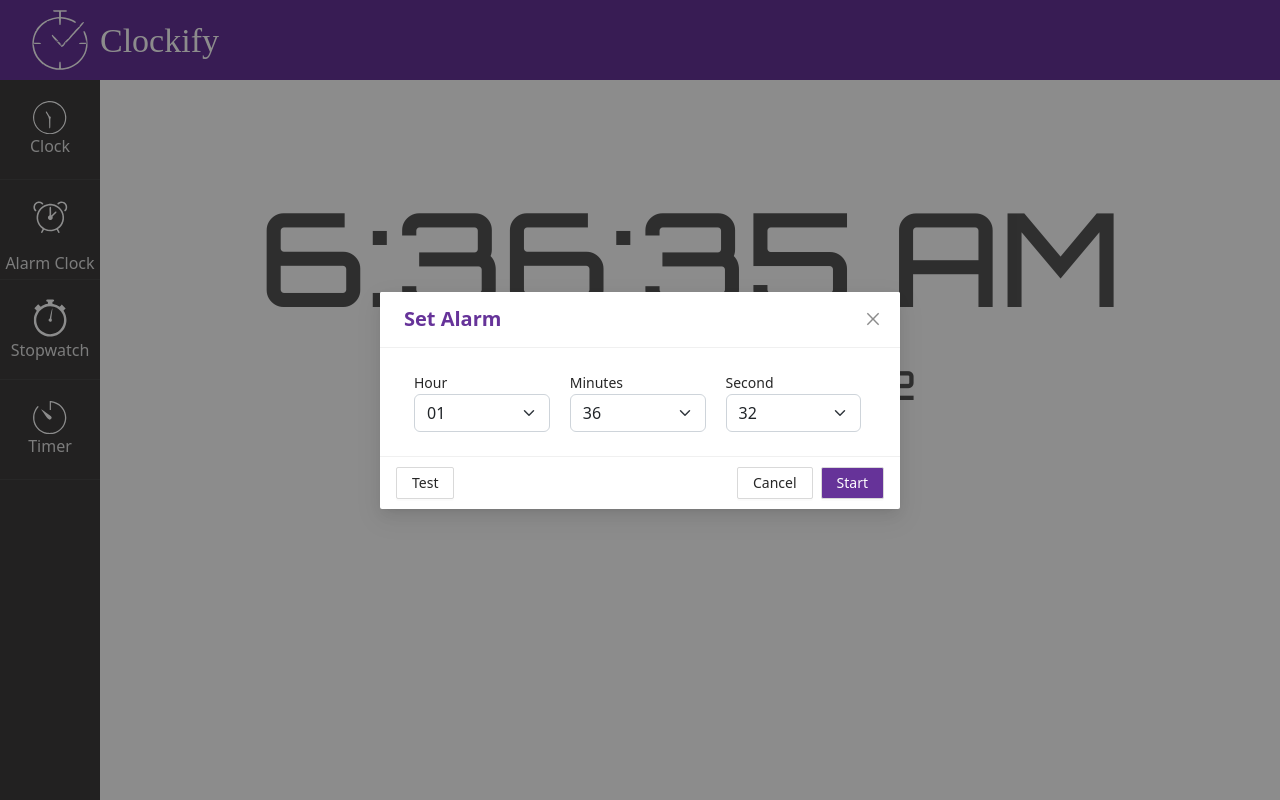
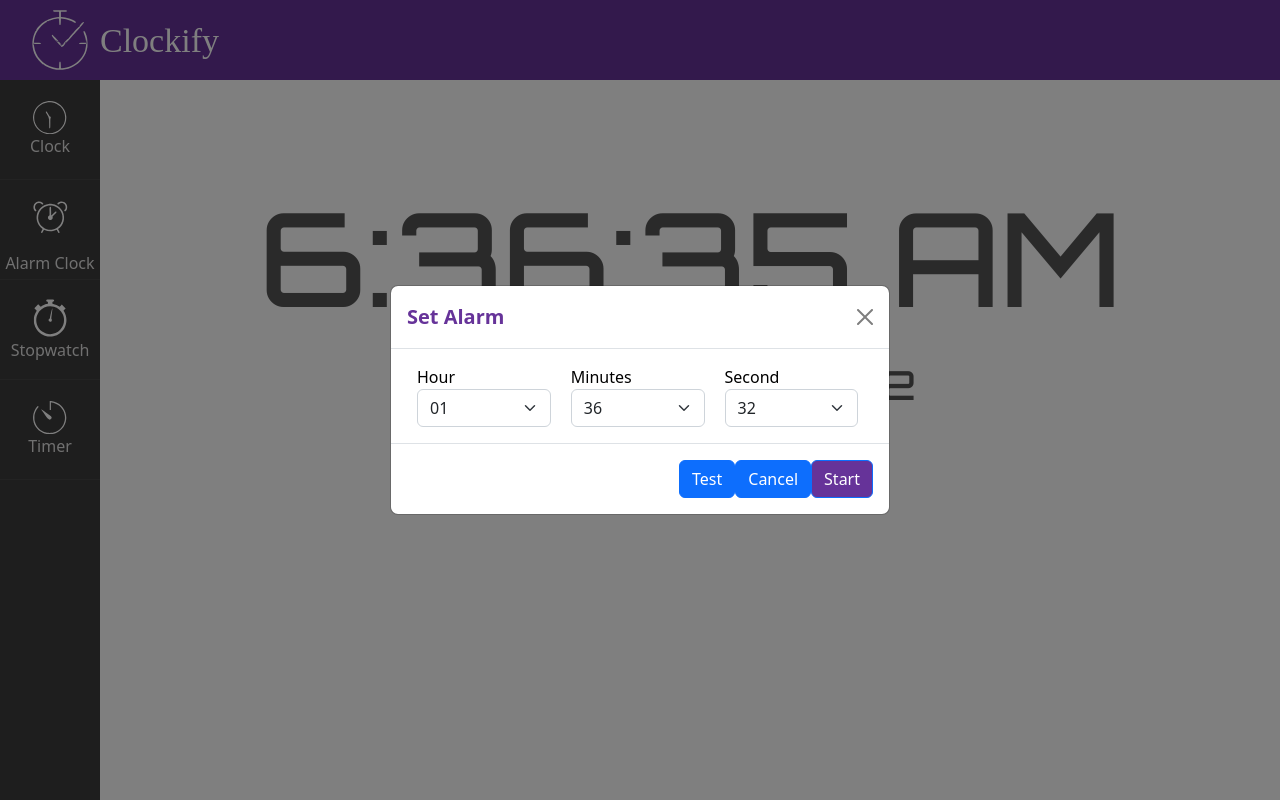
Before and after one commit to SaloniJariwala/Clock-app, a React (Create React App) app: page /alarm in a window 1280 px wide. Both pictures are taken after a click on the button "Set Alarm". Built offline with nearby package versions, Linux system fonts and the light colour scheme; a web font is replaced by a local one.

Commit message:
successful build changes

```diff
--- a/package.json
+++ b/package.json
@@ -7,7 +7,6 @@
     "@testing-library/jest-dom": "^5.16.5",
     "@testing-library/react": "^13.4.0",
     "@testing-library/user-event": "^13.5.0",
-    "antd": "^4.24.1",
     "bootstrap": "^5.2.2",
     "momentjs": "^2.0.0",
     "react": "^18.2.0",
--- a/src/App.js
+++ b/src/App.js
@@ -1,7 +1,6 @@
 import React from "react";
 import { Route, Routes } from 'react-router-dom';
 import './App.css';
-import 'antd/dist/antd.css';
 import 'bootstrap/dist/css/bootstrap.min.css';
 import Layout from './Components/Layout';
 import Clock from "./Components/Clock";
--- a/src/Components/SetAlarmForm/HourContainer.js
+++ b/src/Components/SetAlarmForm/HourContainer.js
@@ -1,27 +1,28 @@
-import { useEffect, useState } from "react";
+import { useState } from "react";
 
 const HourContainer = ({
     options,
     setTime
 }) => {
 
-    const [currHour, setCurrHour] = useState();
+    const newDate = new Date();
 
-    const getHour = () => {
-        const newDate = new Date();
-        setCurrHour(newDate.getHours().toString());
-    }
+    const [currHour, setCurrHour] = useState(newDate.getHours());
+
+    // const getHour = () => {
+    //     setCurrHour(newDate.getHours().toString());
+    // }
 
     const handleChange = (event) => {
         setTime(event.target.value, 'hour');
         setCurrHour(event.target.value);
     }
 
-    useEffect(() => {
-        getHour();
-        const newDate = new Date();
-        setTime(newDate.getHours().toString(), 'hour');
-    }, []);
+    // useEffect(() => {
+    //     getHour();
+    //     const newDate = new Date();
+    //     setTime(newDate.getHours().toString(), 'hour');
+    // }, []);
 
     // setInterval(() => {
     //     getHour();
--- a/src/Components/SetAlarmForm/MinutesContainer.js
+++ b/src/Components/SetAlarmForm/MinutesContainer.js
@@ -1,22 +1,23 @@
-import { useEffect, useState } from "react";
+import { useState } from "react";
 
 const MinutesContainer = ({
     options,
     setTime
 }) => {
 
-    const [currMin, setCurrMin] = useState();
+    const newDate = new Date();
 
-    const getMin = () => {
-        const newDate = new Date();
-        setCurrMin(newDate.getMinutes().toString());
-    }
+    const [currMin, setCurrMin] = useState(newDate.getMinutes());
 
-    useEffect(() => {
-        getMin();
-        const newDate = new Date();
-        setTime(newDate.getMinutes().toString(), 'minute');
-    }, []);
+    // const getMin = () => {
+    //     setCurrMin(newDate.getMinutes().toString());
+    // }
+
+    // useEffect(() => {
+    //     getMin();
+    //     const newDate = new Date();
+    //     setTime(newDate.getMinutes().toString(), 'minute');
+    // }, []);
 
     // setInterval(() => {
     //     getMin();
--- a/src/Components/SetAlarmForm/SecondsContainer.js
+++ b/src/Components/SetAlarmForm/SecondsContainer.js
@@ -1,29 +1,31 @@
-import { useEffect, useState } from "react";
+import { useState } from "react";
 
 const SecondsContainer = ({
     options,
     setTime
 }) => {
 
-    const [currSec, setCurrSec] = useState();
+    const newDate = new Date();
 
-    const getSec = () => {
-        const newDate = new Date();
-        setCurrSec(newDate.getSeconds().toString());
-    }
+    const [currSec, setCurrSec] = useState(newDate.getSeconds());
 
-    useEffect(() => {
-        getSec();
-        const newDate = new Date();
-        setTime(newDate.getSeconds().toString(), 'second');
-    }, []);
+    // const getSec = () => {
+    //     setCurrSec(newDate.getSeconds().toString());
+    // }
+
+    // useEffect(() => {
+    //     getSec();
+    //     const newDate = new Date();
+    //     setTime(newDate.getSeconds().toString(), 'second');
+    // }, []);
 
     // setInterval(() => {
     //     getSec();
     // }, 1000);
 
     const handleChange = (event) => {
-        setTime(event.target.value, 'second')
+        setTime(event.target.value, 'second');
+        setCurrSec(event.target.value);
     }
 
     return (
--- a/src/Components/SetAlarmModal.js
+++ b/src/Components/SetAlarmModal.js
@@ -1,11 +1,8 @@
-import { Button, Modal } from "antd";
+import { Button, Modal } from "react-bootstrap";
 import "../App.css";
 import { AlarmTitleWrapper } from "./style";
 import HourContainer from "./SetAlarmForm/HourContainer";
 import MinutesContainer from "./SetAlarmForm/MinutesContainer";
-
-
-
 import { useState } from "react";
 
 import SecondsContainer from "./SetAlarmForm/SecondsContainer";
@@ -20,9 +17,11 @@ const SetAlarmModal = ({
     handleStop
 }) => {
 
-    const [hour, setHour] = useState();
-    const [minute, setMinute] = useState();
-    const [second, setSecond] = useState();
+    const date = new Date();
+
+    const [hour, setHour] = useState(date.getHours());
+    const [minute, setMinute] = useState(date.getMinutes());
+    const [second, setSecond] = useState(date.getSeconds());
     // const [started, setStarted] = useState(false);
     // const [overTime, setOverTime] = useState();
 
@@ -79,10 +78,26 @@ const SetAlarmModal = ({
     return (
         <Modal
             centered
-            open={showModal}
-            onCancel={closeModal}
-            title={<span className="alarm-modal-title">Set Alarm</span>}
-            footer={
+            show={showModal}
+            onHide={closeModal}
+        >
+            <Modal.Header closeButton>
+                <span className="alarm-modal-title">Set Alarm</span>
+            </Modal.Header>
+            <Modal.Body>
+                <div style={{ display: 'flex', width: '100%' }}>
+                    <div style={{ width: '33%', padding: '0 10px' }}>
+                        <HourContainer options={hourOptions} setTime={setTime} />
+                    </div>
+                    <div style={{ width: '33%', padding: '0 10px' }}>
+                        <MinutesContainer options={minuteOptions} setTime={setTime} />
+                    </div>
+                    <div style={{ width: '33%', padding: '0 10px' }}>
+                        <SecondsContainer options={minuteOptions} setTime={setTime} />
+                    </div>
+                </div>
+            </Modal.Body>
+            <Modal.Footer>
                 <AlarmTitleWrapper>
                     <div className="footer-row">
                         <Button onClick={play}>Test</Button>
@@ -92,19 +107,7 @@ const SetAlarmModal = ({
                         </div>
                     </div>
                 </AlarmTitleWrapper>
-            }
-        >
-            <div style={{ display: 'flex', width: '100%' }}>
-                <div style={{ width: '33%', padding: '0 10px' }}>
-                    <HourContainer options={hourOptions} setTime={setTime} />
-                </div>
-                <div style={{ width: '33%', padding: '0 10px' }}>
-                    <MinutesContainer options={minuteOptions} setTime={setTime} />
-                </div>
-                <div style={{ width: '33%', padding: '0 10px' }}>
-                    <SecondsContainer options={minuteOptions} setTime={setTime} />
-                </div>
-            </div>
+            </Modal.Footer>
         </Modal >
     );
 };
```
Also changed, not shown: 1 other file (tests, documents, lock files or other folders).
